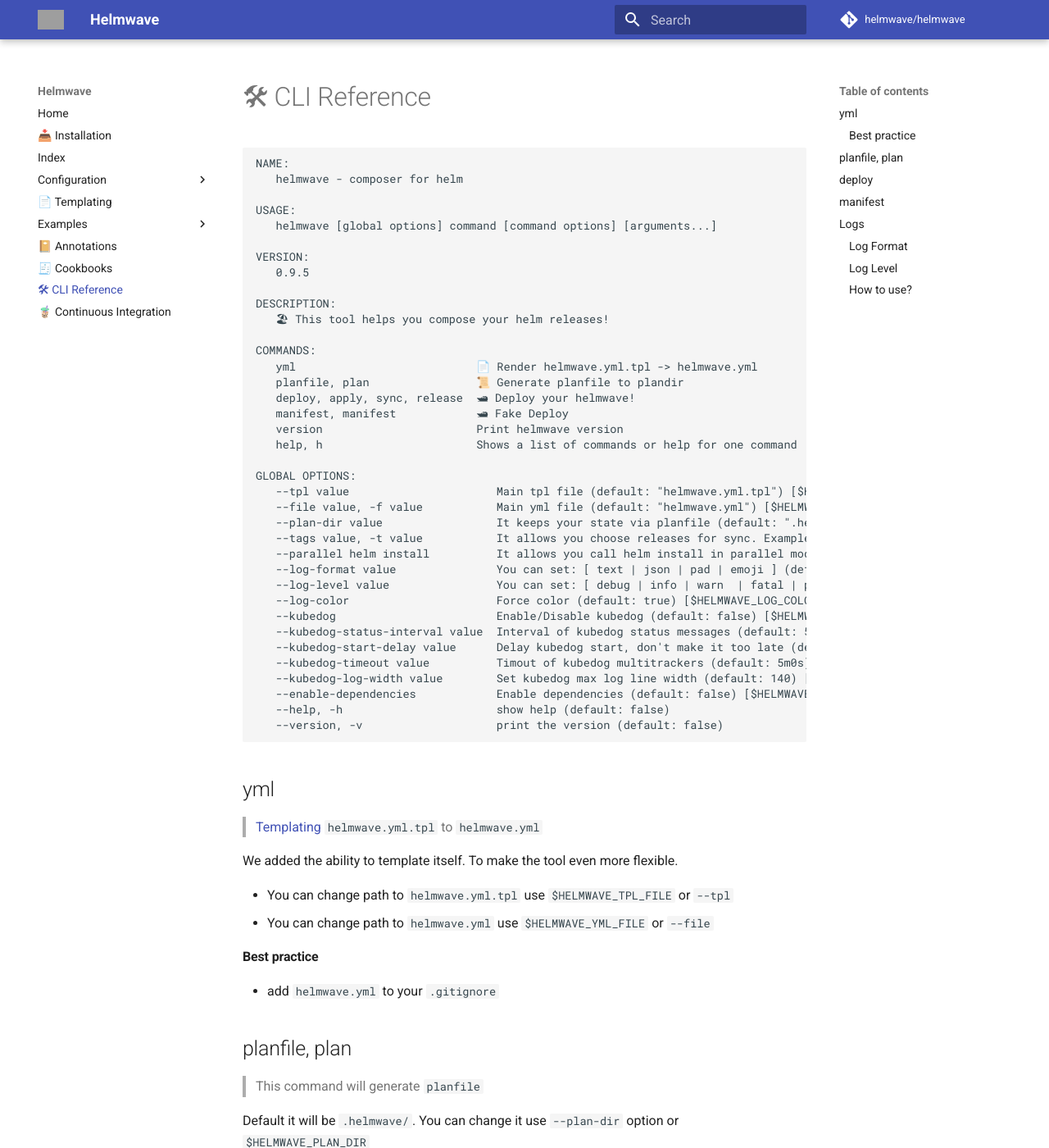
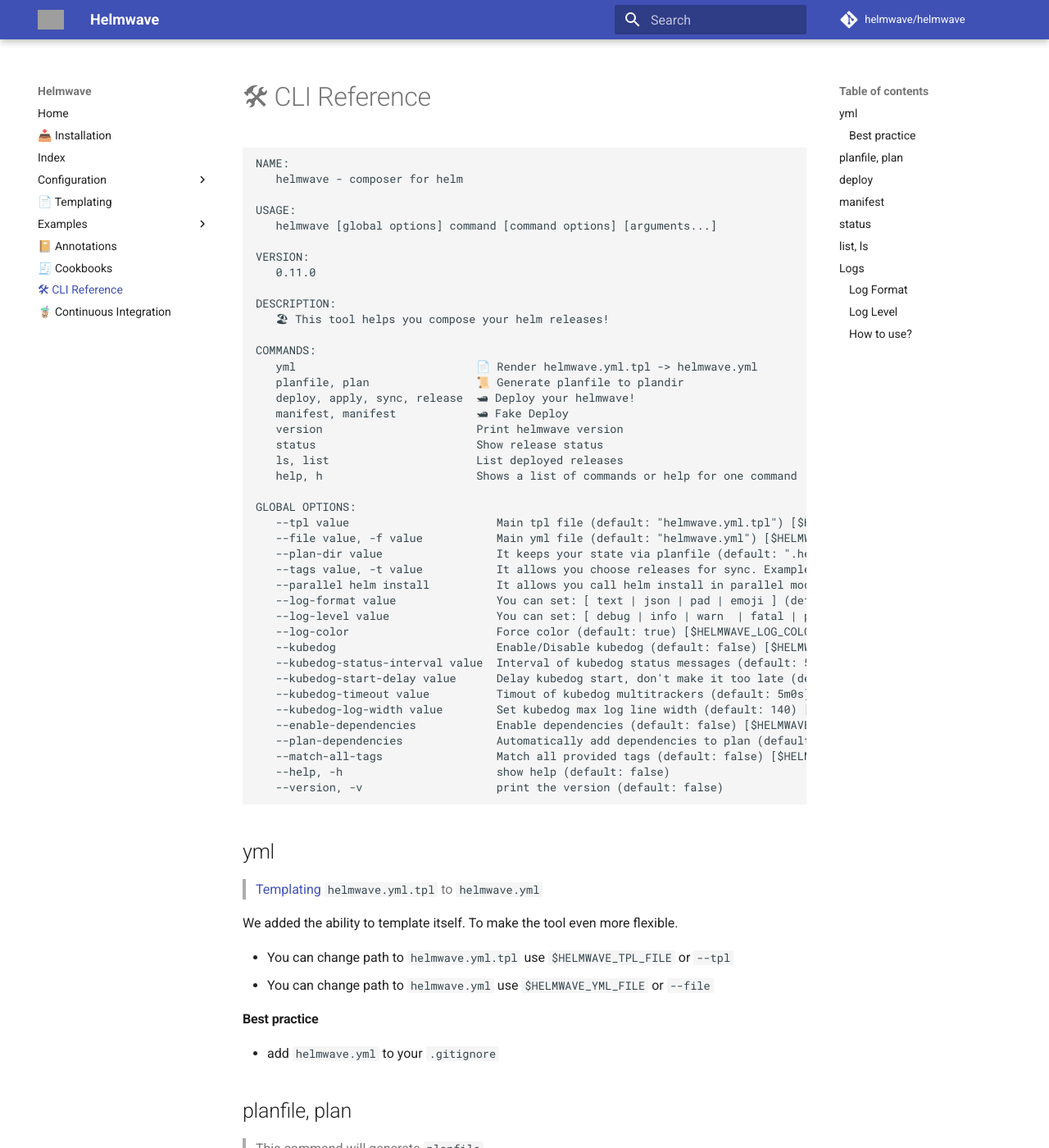
Before and after one commit to helmwave/docs, an MkDocs documentation site: the page built from docs/cli.md, in a window 1280 px wide and 1400 px high. Shown: the whole window at 82% size. Built offline with MkDocs 1.6.1 and Material for MkDocs 9.7.7, drawn with Linux system fonts in a browser that asks for light colours; comment, search, counter and statistics services are not loaded; some of the changed text lies outside the part shown; grey boxes are pictures that could not be loaded.

Commit message:
update cli docs (0.11.0)

```diff
--- a/docs/cli.md
+++ b/docs/cli.md
@@ -8,7 +8,7 @@
    helmwave [global options] command [command options] [arguments...]
 
 VERSION:
-   0.9.5
+   0.11.0
 
 DESCRIPTION:
    🏖 This tool helps you compose your helm releases!
@@ -19,6 +19,8 @@
    deploy, apply, sync, release  🛥 Deploy your helmwave!
    manifest, manifest            🛥 Fake Deploy
    version                       Print helmwave version
+   status                        Show release status
+   ls, list                      List deployed releases
    help, h                       Shows a list of commands or help for one command
 
 GLOBAL OPTIONS:
@@ -36,6 +38,8 @@
    --kubedog-timeout value          Timout of kubedog multitrackers (default: 5m0s) [$HELMWAVE_KUBEDOG_TIMEOUT]
    --kubedog-log-width value        Set kubedog max log line width (default: 140) [$HELMWAVE_KUBEDOG_LOG_WIDTH]
    --enable-dependencies            Enable dependencies (default: false) [$HELMWAVE_ENABLE_DEPENDENCIES]
+   --plan-dependencies              Automatically add dependencies to plan (default: false) [$HELMWAVE_PLAN_DEPENDENCIES]
+   --match-all-tags                 Match all provided tags (default: false) [$HELMWAVE_MATCH_ALL_TAGS]
    --help, -h                       show help (default: false)
    --version, -v                    print the version (default: false)
 
@@ -79,9 +83,17 @@
 
 ## manifest
 
-This command generate helm manifests of your `planfile`.
+This command generates helm manifests of your `planfile`.
 
-This is accomplished  with `--dry-run` option for `deploy` command.
+This is accomplished with `--dry-run` option for `deploy` command.
+
+## status
+
+This command shows release status of your `helmwave.yml` similar to `helm status` command
+
+## list, ls
+
+This command shows list of deployed releases of your `helmwave.yml` similar to `helm list` command
 
 ## Logs
 
```
